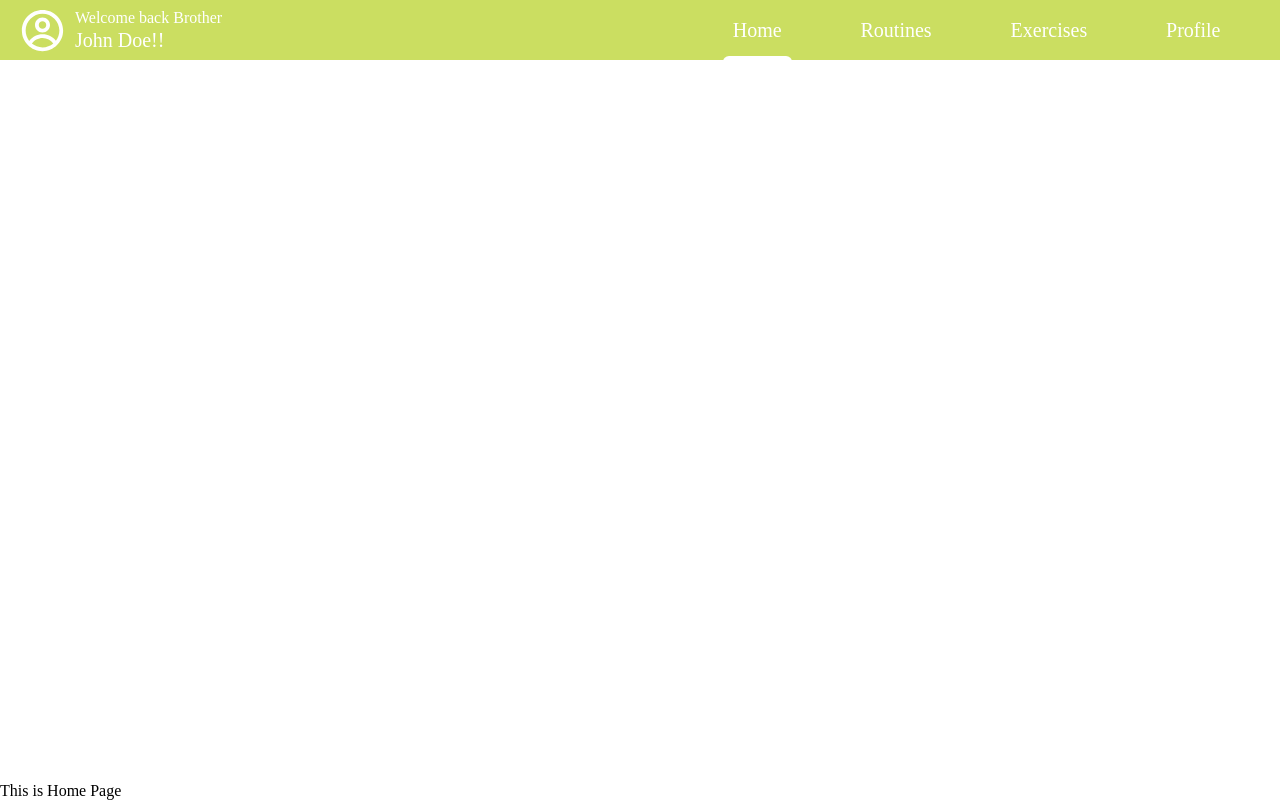
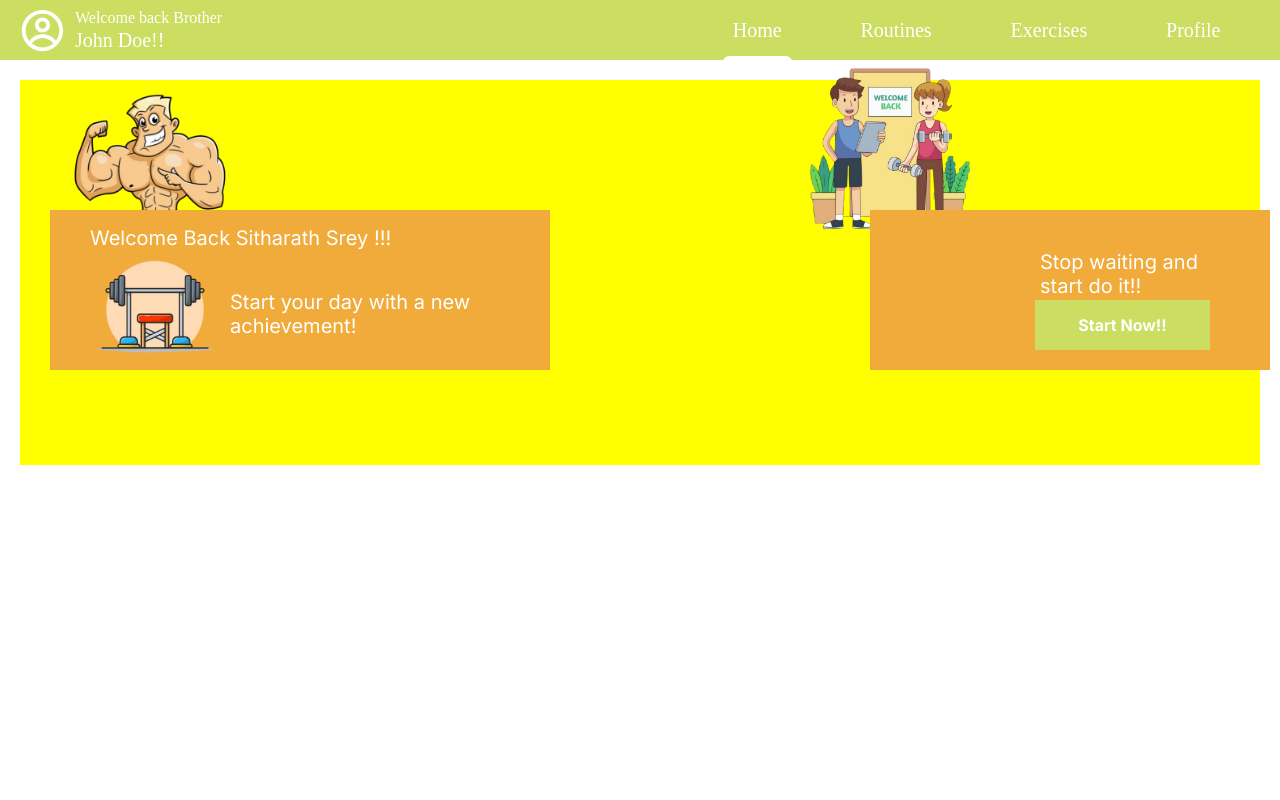
Before and after one commit to Leangchhay1523/Gym-Shark, a React (Vite) app: page /home in a window 1280 px wide. Built offline with nearby package versions, Linux system fonts and the light colour scheme.

Commit message:
Modified

```diff
--- a/src/index.css
+++ b/src/index.css
@@ -26,4 +26,6 @@ body {
   flex-direction: column;
   justify-content: space-between;
   min-height: 100vh;
+  height: 100%;
+
 }
--- a/src/pages/Exercises.jsx
+++ b/src/pages/Exercises.jsx
@@ -2,5 +2,10 @@ import React from "react";
 import { useState } from "react";
 
 export default function Exercises() {
-  return <div className="exercise-page">This is Exercises Page</div>;
+  return (
+    <div className="exercise-page">
+      <h3>This is Exercises Page</h3>
+
+    </div>
+  )
 }
--- a/src/pages/Home.jsx
+++ b/src/pages/Home.jsx
@@ -1,7 +1,48 @@
 import React from "react";
 import { useState } from "react";
 import Footer from "../components/Footer";
+import { Link, NavLink } from 'react-router-dom';
+import '../style/pages/Home.css';
+
+/*images*/
+
+import muscle_man from '../assets/home_page/muscle-man.png';
+import bench_press from '../assets/home_page/bench-press.png';
+import welcome_back from '../assets/home_page/welcome-back.png';
 
 export default function Home() {
-  return <div className="home-page">This is Home Page</div>;
+  return (
+    <div className="home-page">
+      <div className="home-page-Welcome-header">
+        {/* Image left side */}
+        <div className="image-left">
+          <img src={muscle_man}  alt="img1" className="muscle_man-image"/>
+          <div className="Welcome-text-header1">
+            <p className="text-welcome1">Welcome Back Sitharath Srey !!!</p>
+            <p className="text-welcome2">Start your day with a new achievement!</p>
+            <img src={bench_press}  alt="img2" className="bench_press-image"/>
+          </div>
+        </div>
+
+        {/* Image right side */}
+        <div className="image-right">
+          <img src={welcome_back}  alt="img3" className="welcome-back-image"/>
+          <div className="Welcome-text-header2">
+            <p className="text-welcome3">Stop waiting and start do it!!</p>
+            <div className="start-now-button">
+              <Link to="/exercises" style={{ color: "white", textDecoration: "None" }}>Start Now!!</Link>
+            </div>
+          </div>
+
+        </div>
+      </div>
+
+
+
+
+
+
+
+    </div>
+  )
 }
--- a/src/pages/Routine.jsx
+++ b/src/pages/Routine.jsx
@@ -2,5 +2,10 @@ import React from "react";
 import { useState } from "react";
 
 export default function Routine() {
-  return <div className="routine-page">This is Routine Page.</div>;
+
+  return (
+    <div className="routine-page">
+      <h1>Routine page</h1>
+      </div>
+  )
 }
--- a/src/style/pages/Home.css
+++ b/src/style/pages/Home.css
@@ -1 +1,150 @@
 @import "/src/index.css";
+
+* {
+    margin: 0;
+    padding: 0;
+    box-sizing: border-box;
+}
+
+/*Whole Home page*/
+.home-page {
+    display: grid;
+    grid-template-rows: 55% 30% 15%;
+    background-color: FFFFFF;
+    height: 100%;
+    overflow-y: auto;
+    padding: 20px;
+}
+
+
+/*Welcome & motivation header*/
+
+.home-page-Welcome-header{
+    display: flex;
+    height: 100%;
+    background-color: yellow;
+    display: grid;
+    grid-template-columns: 50% 50%;
+}
+
+.bench_press-image{
+    height: 150px;
+}
+
+.welcome-back-image{
+    height: 180px;
+}
+
+.muscle_man-image{
+    height: 200px;
+}
+
+
+/*Image left side*/
+
+.image-left{
+    padding: 30px;
+    margin-top: 100px;
+}
+
+.Welcome-text-header1{
+    background-color: #F0AB3A;
+    height: 160px;
+    width: 500px;
+    position: relative;
+}
+
+.text-welcome1 {
+    font-family: "Inter", sans-serif;
+    font-size: 20px;
+    color: white;
+    position: absolute;
+    left: 40px;
+    top: 1rem;
+    height: 30px
+}
+
+.text-welcome2 {
+    word-wrap: break-word;
+    font-family: "Inter", sans-serif;
+    font-size: 20px;
+    color: white;
+    position: absolute;
+    width: 300px;
+    right: 20px;
+    bottom: 30px;
+    height: 50px;
+}
+
+.bench_press-image{
+    position: absolute;
+    bottom: -10px;
+    left: 30px;
+}
+
+.muscle_man-image{
+    position: absolute;
+    top: 85px;
+}
+
+/*Image Right side*/
+
+.image-right{
+    padding: 30px;
+    margin-top: 100px;
+}
+
+.welcome-back-image{
+    position: absolute;
+    top: 50px;
+    right:300px
+}
+
+.Welcome-text-header2{
+    background-color: #F0AB3A;
+    height: 160px;
+    width: 400px;
+    position: relative;
+    left: 200px;
+}
+
+.start-now-button{
+    position: absolute;
+    background-color: #CBDE61;
+    height: 50px;
+    width: 175px;
+    font-family: "Inter", sans-serif;
+    font-weight: 700;
+    bottom: 20px;
+    right: 60px;
+}
+
+/* Makes the link fill the button */
+.start-now-button a {
+    display: flex;
+    justify-content: center;
+    align-items: center;
+    width: 100%;
+    height: 100%;
+}
+
+.start-now-button:hover{
+    background-color: #C0D25F;
+}
+
+.start-now-button:active{
+    background-color: #C0D25F;
+}
+
+
+.text-welcome3 {
+    word-wrap: break-word;
+    font-family: "Inter", sans-serif;
+    font-size: 20px;
+    color: white;
+    position: absolute;
+    width: 200px;
+    right: 30px;
+    top: 40px;
+    height: 30px;
+}
```
